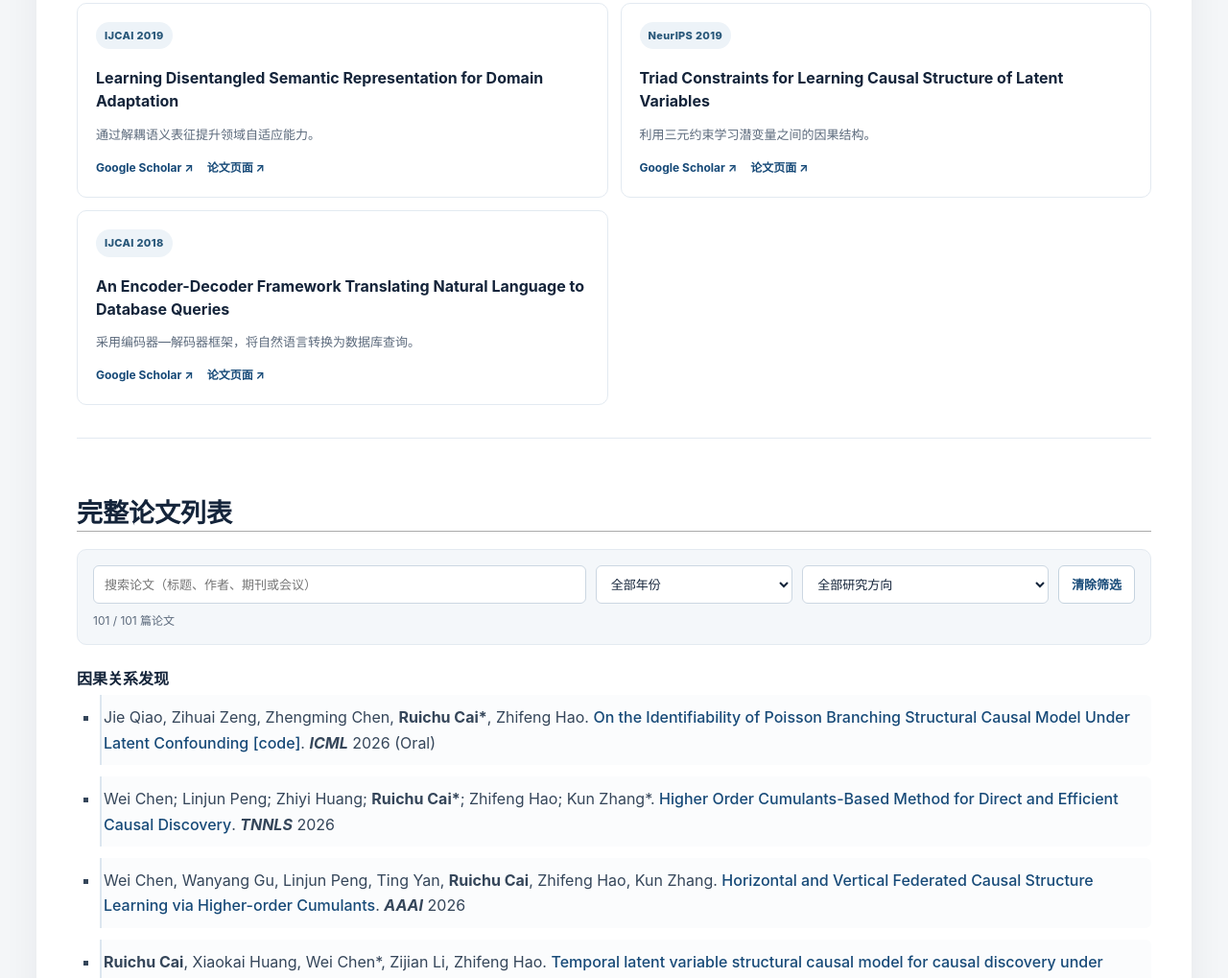
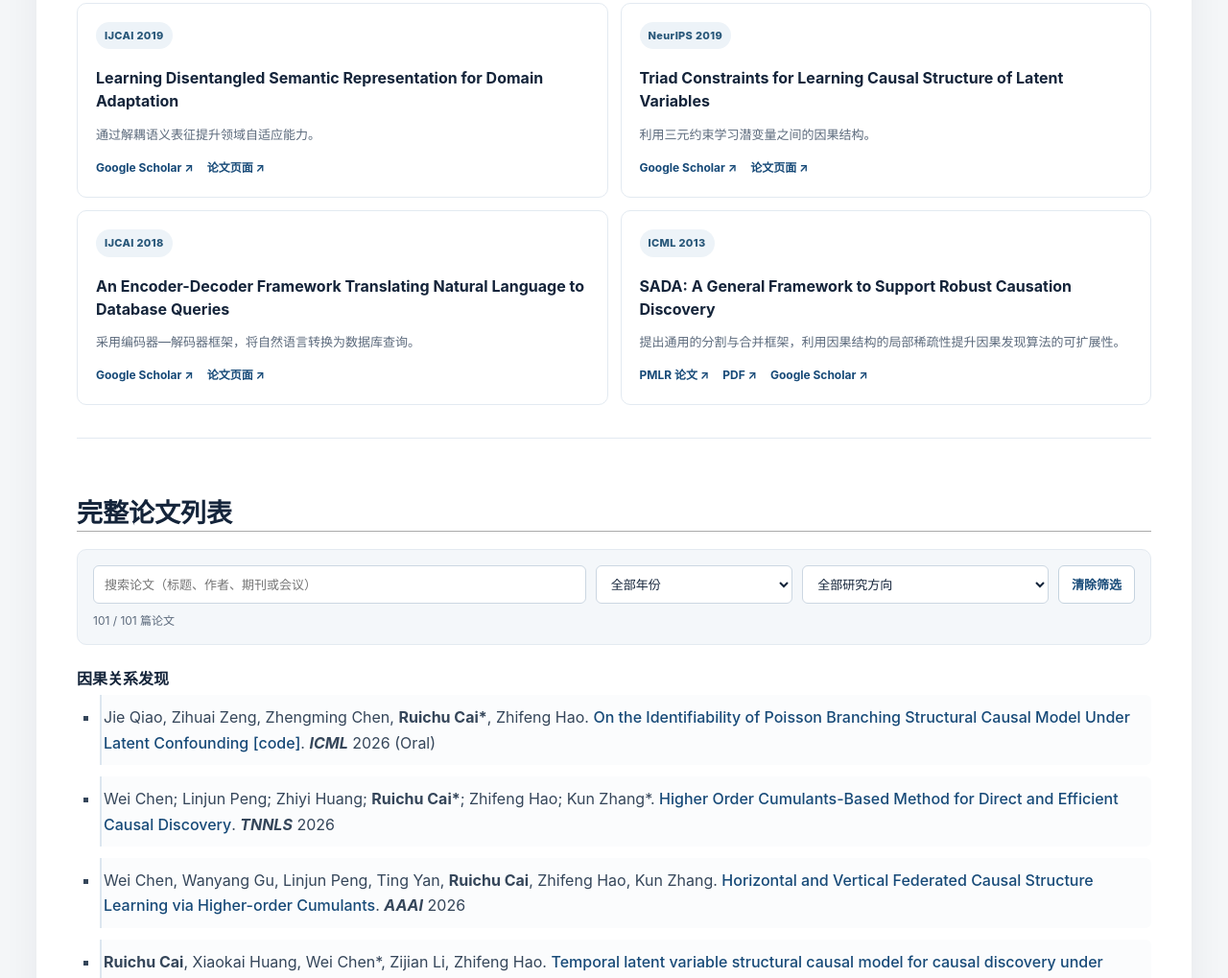
Before and after one commit to ruichucai/ruichucai.github.io, a website built with Vite: page zh-cn/index.html in a window 1280 px wide. Shown: the part 7988-9007 px from the top of the page at 96% size. Built offline with nearby package versions, Linux system fonts and the light colour scheme.

Commit message:
Add SADA (ICML 2013) to Chinese selected publications

```diff
--- a/zh-cn/index.html
+++ b/zh-cn/index.html
@@ -404,6 +404,7 @@ cg.draw_pydot_graph()</code></pre>
     <article class="featured-paper"><span class="paper-venue">IJCAI 2019</span><h3><a href="https://www.ijcai.org/proceedings/2019/285">Learning Disentangled Semantic Representation for Domain Adaptation</a></h3><p>通过解耦语义表征提升领域自适应能力。</p><div class="paper-links"><a href="https://scholar.google.com/citations?view_op=view_citation&hl=en&user=gG4HJ4UAAAAJ&citation_for_view=gG4HJ4UAAAAJ:6VlyvFCUEfcC">Google Scholar ↗</a><a href="https://www.ijcai.org/proceedings/2019/285">论文页面 ↗</a></div></article>
     <article class="featured-paper"><span class="paper-venue">NeurIPS 2019</span><h3><a href="https://proceedings.neurips.cc/paper_files/paper/2019/file/8c66bb19847dd8c21413c5c8c9d68306-Paper.pdf">Triad Constraints for Learning Causal Structure of Latent Variables</a></h3><p>利用三元约束学习潜变量之间的因果结构。</p><div class="paper-links"><a href="https://scholar.google.com/citations?view_op=view_citation&hl=en&user=gG4HJ4UAAAAJ&citation_for_view=gG4HJ4UAAAAJ:W2uZP3ddy8sC">Google Scholar ↗</a><a href="https://proceedings.neurips.cc/paper_files/paper/2019/file/8c66bb19847dd8c21413c5c8c9d68306-Paper.pdf">论文页面 ↗</a></div></article>
     <article class="featured-paper"><span class="paper-venue">IJCAI 2018</span><h3><a href="https://www.ijcai.org/proceedings/2018/553">An Encoder-Decoder Framework Translating Natural Language to Database Queries</a></h3><p>采用编码器—解码器框架，将自然语言转换为数据库查询。</p><div class="paper-links"><a href="https://scholar.google.com/citations?view_op=view_citation&hl=en&user=gG4HJ4UAAAAJ&citation_for_view=gG4HJ4UAAAAJ:m92CDrhVnKEC">Google Scholar ↗</a><a href="https://www.ijcai.org/proceedings/2018/553">论文页面 ↗</a></div></article>
+      <article class="featured-paper"><span class="paper-venue">ICML 2013</span><h3><a href="https://proceedings.mlr.press/v28/cai13.html">SADA: A General Framework to Support Robust Causation Discovery</a></h3><p>提出通用的分割与合并框架，利用因果结构的局部稀疏性提升因果发现算法的可扩展性。</p><div class="paper-links"><a href="https://proceedings.mlr.press/v28/cai13.html">PMLR 论文 ↗</a><a href="https://proceedings.mlr.press/v28/cai13.pdf">PDF ↗</a><a href="https://scholar.google.com/citations?view_op=view_citation&hl=en&user=gG4HJ4UAAAAJ&cstart=300&pagesize=100&sortby=pubdate&citation_for_view=gG4HJ4UAAAAJ:kNdYIx-mwKoC">Google Scholar ↗</a></div></article>
   </div>
 </section>
 
```
